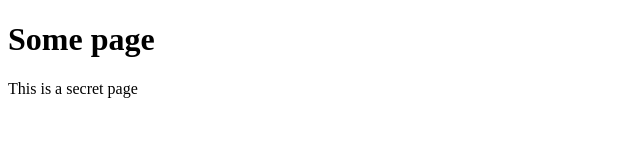
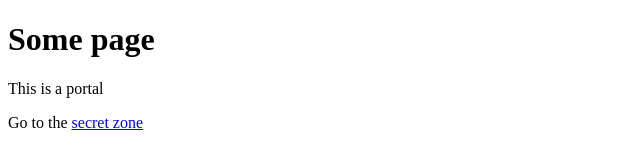
Before and after one commit to PaulFarver/xsecrets-poc, a plain HTML site: page nginx/static/index.html in a window 1280 px wide. Shown: the whole page, without its empty margins (0-640 px from the left). Drawn offline with Linux system fonts and the light colour scheme.

Commit message:
Add link to the secret zone

```diff
--- a/nginx/static/index.html
+++ b/nginx/static/index.html
@@ -1,5 +1,6 @@
 <!DOCTYPE html>
 <html>
   <h1>Some page</h1>
-  <p>This is a secret page</p>
+  <p>This is a portal</p>
+  <p>Go to the <a href="/secret">secret zone</a></p>
 </html>
```
